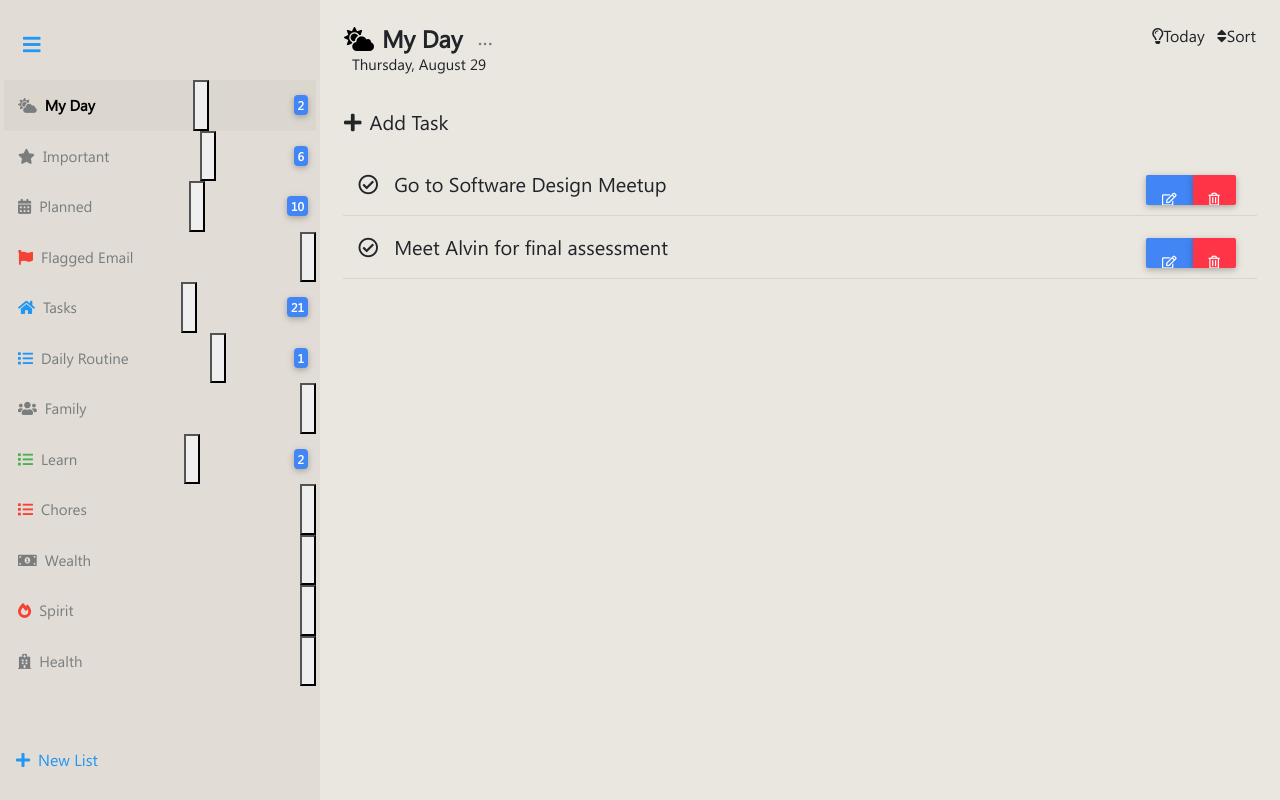
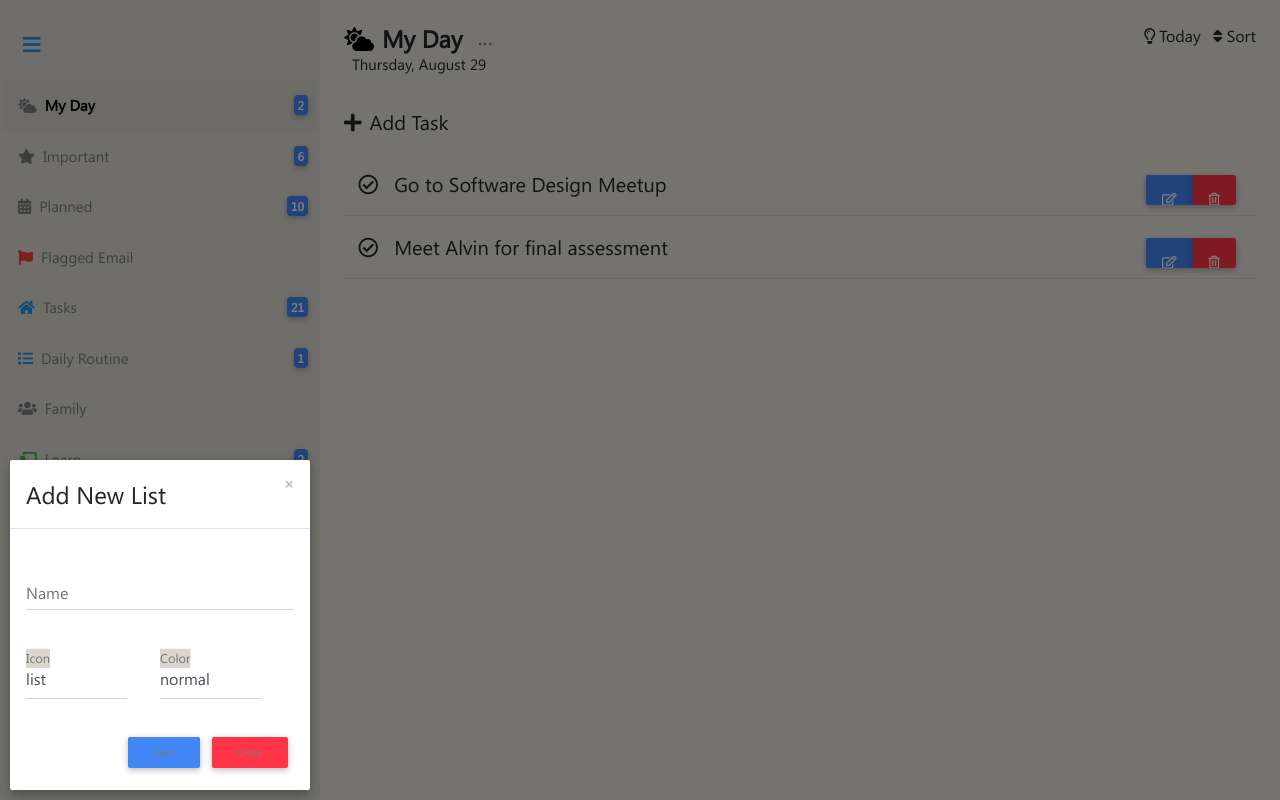
Before and after one commit to wesscoby/ms-todo, a React (Create React App) app: page / in a window 1280 px wide. Both pictures are taken after a click on the element "New List". Built offline with nearby package versions, Linux system fonts and the light colour scheme.

Commit message:
Added FormModal (modal with form for adding new list). Plus minor tweaks to the application logic and UI

```diff
--- /dev/null
+++ b/src/components/ui/FormModal.js
@@ -0,0 +1,87 @@
+import React, { Component } from 'react';
+import {
+    MDBInput, MDBModalBody,
+    MDBBtn, MDBModal, MDBModalHeader, MDBModalFooter
+} from 'mdbreact';
+import shortId from 'shortid';
+
+
+class FormModal extends Component {
+
+    state = {
+        idInput: this.props.id || shortId.generate(),
+        nameInput: this.props.name || '',
+        iconInput: this.props.icon || 'list',
+        colorInput: this.props.color || 'normal'
+    }
+
+    handleFormInput = event => {
+        let { name, value } = event.target;
+        this.setState({
+            [name]: value
+        });
+    }
+
+    handleFormSubmit = (event) => {
+        event.preventDefault();
+        this.props.submitData({
+            id: this.state.idInput,
+            name: this.state.nameInput,
+            icon: this.state.iconInput,
+            color: this.state.colorInput
+        });
+        this.props.handleToggle();
+    }
+
+    render() {
+        return (
+            <MDBModal
+                isOpen={true}
+                toggle={this.props.handleToggle} size="sm"
+                side
+                position="bottom-left"
+            >
+                <MDBModalHeader toggle={this.props.handleToggle}>{this.props.modalTitle}</MDBModalHeader>
+                <MDBModalBody className="d-flex justify-content-center w-100">
+                    <form className="w-100">
+                        <MDBInput
+                            label="Name"
+                            type="text"
+                            value={this.state.nameInput}
+                            name="nameInput"
+                            onInput={this.handleFormInput}
+                        />
+
+                        <div className="d-flex flex-row justify-content-between">
+                            <MDBInput
+                                className="w-75"
+                                label="Icon"
+                                type="text"
+                                value={this.state.iconInput}
+                                name="iconInput"
+                                onInput={this.handleFormInput}
+                            />
+
+                            <MDBInput
+                                className="w-75"
+                                label="Color"
+                                type="text"
+                                value={this.state.colorInput}
+                                name="colorInput"
+                                onInput={this.handleFormInput}
+                            />
+                        </div>
+
+                        <div className="d-flex flex-row justify-content-end">
+                            <MDBBtn size="sm" type="submit" color="primary" onClick={this.handleFormSubmit}>Save</MDBBtn>
+                            <MDBBtn size="sm" color="danger" onClick={this.props.handleToggle}>Close</MDBBtn>
+                        </div>
+
+                    </form>
+                </MDBModalBody>
+            </MDBModal>
+        )
+    }
+}
+
+export default FormModal;
--- a/src/components/ui/List.js
+++ b/src/components/ui/List.js
@@ -2,7 +2,7 @@ import React, { Fragment } from 'react';
 import { MDBNavItem, MDBIcon } from 'mdbreact';
 
 
-const List = ({ tasks, icon, id, color, name, activeList, changeActive, removeList }) => {
+const List = ({ tasks, icon, id, color, name, activeList, updateList, changeActive, removeList }) => {
 
     // Remove list [ delete from store ]
     // Exception: Lists with ids 1 to 5 cannot be deleted
@@ -36,7 +36,6 @@ const List = ({ tasks, icon, id, color, name, activeList, changeActive, removeLi
                 <MDBIcon icon={icon} className={`${color} mr-2`}/>
                 {name}
             </button>
-            <button></button>
 
             <Fragment>
                 {/*
--- a/src/components/ui/Sidebar.js
+++ b/src/components/ui/Sidebar.js
@@ -1,13 +1,24 @@
 import React, { Component } from 'react';
 import { MDBCol, MDBNav, MDBIcon } from 'mdbreact';
 import List from './List';
+import FormModal from './FormModal';
 
 
 class Sidebar extends Component {
 
+    state = {
+        modalToggle: false
+    }
+
+    handleToggle = () => {
+        this.setState(prevState => ({
+            modalToggle: !prevState.modalToggle
+        }))
+    }
+
     render() {
 
-        const listComponents = this.props.lists.map(list => (
+        const renderListComponents = this.props.lists.map(list => (
             <List
                 key={list.id}
                 {...list}
@@ -17,7 +28,7 @@ class Sidebar extends Component {
                 updateList={this.props.updateList}
                 tasks={this.props.tasks}
             />
-        ))
+        ));
 
         return (
             // Sidebar
@@ -35,17 +46,32 @@ class Sidebar extends Component {
 
                         {/* List Section */}
                         <div id="sidebar-list" className="sidebar-list">
-                            {listComponents}
+                            {renderListComponents}
                         </div>
 
                     </MDBNav>
                 </div>
 
-                {/* Add or Update List Section */}
+                {/* Add List Section */}
                 <div className="new-list d-flex flex-row justify-content-start">
-                    <p className="add-list blue-text mx-3"><MDBIcon icon="plus" className="blue-text mr-2" />
-                        New List
-                    </p>
+                    {(this.state.modalToggle) ?
+                        (
+                            <FormModal
+                                submitData={this.props.addList}
+                                modalTitle="Add New List"
+                                handleToggle={this.handleToggle}
+                            />
+                        ) :
+                        (
+                            <p
+                                onClick={this.handleToggle}
+                                className="add-list blue-text mx-3"
+                            >
+                                <MDBIcon icon="plus" className="blue-text mr-2" />
+                                New List
+                            </p>
+                        )
+                    }
                 </div>
 
             </MDBCol> // Sidebar End
--- a/src/components/ui/TaskForm.js
+++ b/src/components/ui/TaskForm.js
@@ -54,7 +54,7 @@ class TaskForm extends Component {
                 {/* Status checkbox */}
                 <div className="flex-shrink-1 mr-5">
                     <MDBInput
-                        label="Done"
+                        label="Completed"
                         className="w-50"
                         type="checkbox"
                         checked={this.state.statusInput}
--- a/src/components/ui/TitleArea.js
+++ b/src/components/ui/TitleArea.js
@@ -20,11 +20,11 @@ const TitleArea = ({ name, icon, color }) => (
 
             <MDBCol className="d-flex flex-row justify-content-end">
                 <p className="mr-2">
-                    <MDBIcon far icon="lightbulb" />
+                    <MDBIcon far icon="lightbulb" className="mr-1"/>
                     Today
                 </p>
                 <p className="ml-1">
-                    <MDBIcon icon="sort" />
+                    <MDBIcon icon="sort" className="mr-1"/>
                     Sort
                 </p>
             </MDBCol>
--- a/src/store/initialState.json
+++ b/src/store/initialState.json
@@ -45,7 +45,7 @@
         {
             "id": "VwOYCjJU",
             "name": "Learn",
-            "icon": "list",
+            "icon": "chalkboard-teacher",
             "color": "green-text"
         },
         {
```
Also changed, not shown: src/components/ui/ListFom.js (deleted, +0 -18 lines).
